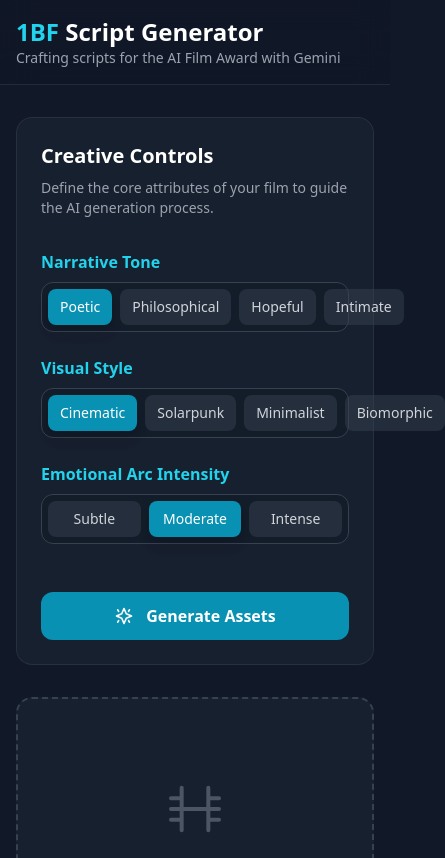
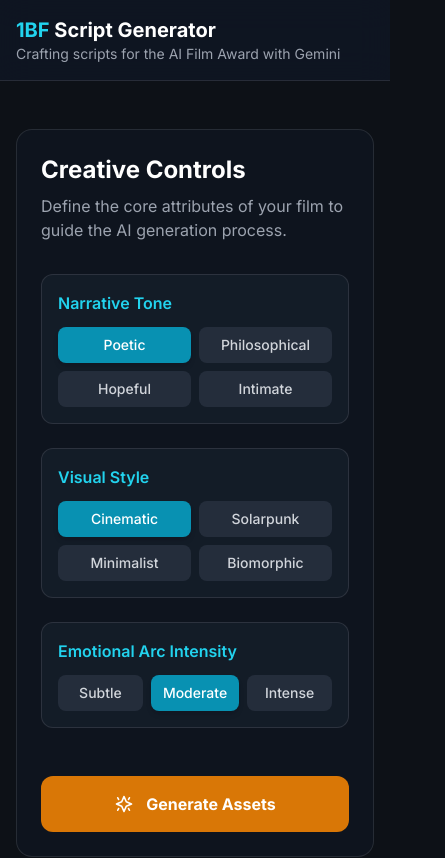
Before and after one commit to doubleoroos/1-billion-followers-script-generator, a React (Vite) app: page / in a window 390 px wide. Shown: the top 858 px of the page, 445 px wide, since content can reach past the window. Built offline with nearby package versions, Linux system fonts and the light colour scheme; no server answers.

Commit message:
feat: Enhance UI and styling for script generation
Introduce a more modern and consistent UI theme with improved typography, background colors, and component styling. Refine layout for better usability and responsiveness. Improve undo/redo functionality within the output display.

```diff
--- a/App.tsx
+++ b/App.tsx
@@ -69,11 +69,11 @@ const App: React.FC = () => {
   }, []);
 
   return (
-    <div className="min-h-screen bg-gray-900 text-gray-200 font-sans">
+    <div className="min-h-screen bg-[#0D1117] text-gray-200 font-sans">
       <Header />
-      <main className="container mx-auto px-4 py-8">
-        <div className="grid grid-cols-1 lg:grid-cols-3 gap-8 items-start">
-          <div className="lg:col-span-1 sticky top-24">
+      <main className="container mx-auto px-4 py-12">
+        <div className="grid grid-cols-1 lg:grid-cols-12 gap-8 items-start">
+          <div className="lg:col-span-4 sticky top-24">
             <InputPanel
               onGenerate={handleGenerate}
               isLoading={isLoading}
@@ -85,20 +85,20 @@ const App: React.FC = () => {
               setNarrativeTone={setNarrativeTone}
             />
           </div>
-          <div className="lg:col-span-2">
+          <div className="lg:col-span-8">
             {isLoading && <LoadingSpinner message={loadingMessage} />}
             {error && !isLoading && (
-              <div className="bg-red-900/20 border border-red-700/50 text-red-300 p-6 rounded-2xl flex items-start space-x-4 animate-fade-in">
+              <div className="bg-red-900/20 border border-red-500/30 text-red-200 p-6 rounded-2xl flex items-start space-x-4 animate-fade-in">
                  <svg xmlns="http://www.w3.org/2000/svg" className="h-8 w-8 text-red-400/80 flex-shrink-0 mt-1" fill="none" viewBox="0 0 24 24" stroke="currentColor">
                   <path strokeLinecap="round" strokeLinejoin="round" strokeWidth={2} d="M12 9v2m0 4h.01m-6.938 4h13.856c1.54 0 2.502-1.667 1.732-3L13.732 4c-.77-1.333-2.694-1.333-3.464 0L3.34 16c-.77 1.333.192 3 1.732 3z" />
                 </svg>
                 <div>
-                    <h3 className="text-xl font-bold mb-1 text-white">Generation Failed</h3>
+                    <h3 className="text-xl font-semibold mb-1 text-white">Generation Failed</h3>
                     <p className="mb-4 text-gray-300">{error}</p>
                     <button
                       onClick={handleGenerate}
                       disabled={isLoading}
-                      className="flex items-center justify-center gap-2 bg-amber-600 text-white font-bold py-2 px-5 rounded-lg hover:bg-amber-500 transition-all disabled:bg-gray-600 disabled:cursor-not-allowed transform hover:scale-105 focus:outline-none focus:ring-2 focus:ring-amber-400 focus:ring-offset-2 focus:ring-offset-gray-900"
+                      className="flex items-center justify-center gap-2 bg-amber-600 text-white font-bold py-2 px-5 rounded-lg hover:bg-amber-500 transition-all duration-300 disabled:bg-gray-600 disabled:cursor-not-allowed transform hover:scale-105 focus:outline-none focus:ring-4 focus:ring-amber-400/50 focus:ring-offset-2 focus:ring-offset-[#0D1117]"
                     >
                       <svg xmlns="http://www.w3.org/2000/svg" className="h-5 w-5" viewBox="0 0 20 20" fill="currentColor">
                         <path fillRule="evenodd" d="M4 2a1 1 0 011 1v2.101a7.002 7.002 0 0111.601 2.566 1 1 0 11-1.885.666A5.002 5.002 0 005.999 7H9a1 1 0 010 2H4a1 1 0 01-1-1V3a1 1 0 011-1zm.008 9.057a1 1 0 011.276.61A5.002 5.002 0 0014.001 13H11a1 1 0 110-2h5a1 1 0 011 1v5a1 1 0 11-2 0v-2.101a7.002 7.002 0 01-11.601-2.566 1 1 0 01.61-1.276z" clipRule="evenodd" />
@@ -118,10 +118,10 @@ const App: React.FC = () => {
               />
             )}
              {!isLoading && !error && !generatedAssets && (
-                <div className="flex flex-col items-center justify-center bg-gray-800/50 border-2 border-dashed border-gray-700 p-12 rounded-2xl h-full min-h-[400px]">
+                <div className="flex flex-col items-center justify-center bg-gray-900/30 border-2 border-dashed border-gray-500/30 p-12 rounded-2xl h-full min-h-[500px] text-center">
                     <svg xmlns="http://www.w3.org/2000/svg" className="h-16 w-16 text-gray-600 mb-4" fill="none" viewBox="0 0 24 24" stroke="currentColor"><path strokeLinecap="round" strokeLinejoin="round" strokeWidth={1.5} d="M7 4v16M17 4v16M3 8h4m10 0h4M3 12h18M3 16h4m10 0h4" /></svg>
                     <h3 className="text-xl font-bold text-white">Your Creative Assets Will Appear Here</h3>
-                    <p className="text-gray-400 mt-2 text-center max-w-md">Use the controls on the left to define your creative direction, then click "Generate Assets" to begin the process.</p>
+                    <p className="text-gray-400 mt-2 max-w-md">Use the controls on the left to define your creative direction, then click "Generate Assets" to bring your vision to life.</p>
                 </div>
             )}
           </div>
--- a/components/Header.tsx
+++ b/components/Header.tsx
@@ -2,12 +2,14 @@ import React from 'react';
 
 export const Header: React.FC = () => {
   return (
-    <header className="bg-gray-900/70 backdrop-blur-lg border-b border-gray-700/50 sticky top-0 z-50">
-      <div className="container mx-auto px-4 py-4">
-        <h1 className="text-2xl font-bold text-white">
-          <span className="text-cyan-400">1BF</span> Script Generator
-        </h1>
-        <p className="text-gray-400 text-sm">Crafting scripts for the AI Film Award with Gemini</p>
+    <header className="bg-gray-900/70 backdrop-blur-lg border-b border-white/10 sticky top-0 z-50">
+      <div className="container mx-auto px-4 py-4 flex justify-between items-center">
+        <div>
+          <h1 className="text-xl font-bold text-white">
+            <span className="text-cyan-400">1BF</span> Script Generator
+          </h1>
+          <p className="text-gray-400 text-sm">Crafting scripts for the AI Film Award with Gemini</p>
+        </div>
       </div>
     </header>
   );
--- a/components/InputPanel.tsx
+++ b/components/InputPanel.tsx
@@ -31,9 +31,9 @@ const OptionButton = <T extends string>({
     <button
       onClick={() => onClick(value)}
       title={tooltip}
-      className={`flex-1 px-3 py-2 text-sm font-medium rounded-lg transition-all duration-200 focus:outline-none focus:ring-2 focus:ring-offset-2 focus:ring-offset-gray-800 focus:ring-cyan-500 ${
+      className={`flex-1 px-3 py-2 text-sm font-medium rounded-lg transition-all duration-200 focus:outline-none focus:ring-2 focus:ring-offset-2 focus:ring-offset-gray-900 focus:ring-cyan-500 ${
         isActive
-          ? 'bg-cyan-600 text-white shadow-lg'
+          ? 'bg-cyan-600 text-white shadow-md'
           : 'bg-gray-700/50 text-gray-300 hover:bg-gray-700'
       }`}
     >
@@ -53,34 +53,34 @@ export const InputPanel: React.FC<InputPanelProps> = ({
   setNarrativeTone
 }) => {
   return (
-    <div className="bg-gray-800/50 p-6 rounded-2xl border border-gray-700/50 h-full flex flex-col space-y-8">
+    <div className="bg-gray-900/50 p-6 rounded-2xl border border-white/10 h-full flex flex-col space-y-8">
       <div>
-        <h2 className="text-xl font-bold mb-2 text-white">Creative Controls</h2>
-        <p className="text-sm text-gray-400">Define the core attributes of your film to guide the AI generation process.</p>
+        <h2 className="text-2xl font-bold mb-2 text-white">Creative Controls</h2>
+        <p className="text-gray-400">Define the core attributes of your film to guide the AI generation process.</p>
       </div>
 
       <div className="space-y-6">
-        <div>
-          <h3 className="font-semibold text-cyan-400 mb-2">Narrative Tone</h3>
-          <div className="flex justify-between items-center gap-2 bg-gray-900/50 p-1.5 rounded-xl border border-gray-700">
+        <div className="p-4 bg-gray-800/40 rounded-xl border border-white/10">
+          <h3 className="font-semibold text-cyan-400 mb-3">Narrative Tone</h3>
+          <div className="grid grid-cols-2 gap-2">
               <OptionButton value="poetic" current={narrativeTone} onClick={setNarrativeTone} tooltip="Evocative, metaphorical language; focuses on feeling and imagery.">Poetic</OptionButton>
               <OptionButton value="philosophical" current={narrativeTone} onClick={setNarrativeTone} tooltip="Explores deep questions about existence, humanity, and meaning.">Philosophical</OptionButton>
               <OptionButton value="hopeful" current={narrativeTone} onClick={setNarrativeTone} tooltip="Inspiring and optimistic, focusing on positive outcomes.">Hopeful</OptionButton>
               <OptionButton value="intimate" current={narrativeTone} onClick={setNarrativeTone} tooltip="A close, personal, and reflective perspective.">Intimate</OptionButton>
           </div>
         </div>
-        <div>
-          <h3 className="font-semibold text-cyan-400 mb-2">Visual Style</h3>
-          <div className="flex justify-between items-center gap-2 bg-gray-900/50 p-1.5 rounded-xl border border-gray-700">
+        <div className="p-4 bg-gray-800/40 rounded-xl border border-white/10">
+          <h3 className="font-semibold text-cyan-400 mb-3">Visual Style</h3>
+          <div className="grid grid-cols-2 gap-2">
               <OptionButton value="cinematic" current={visualStyle} onClick={setVisualStyle} tooltip="Photorealistic, grand, and emotionally resonant visuals with dramatic lighting.">Cinematic</OptionButton>
               <OptionButton value="solarpunk" current={visualStyle} onClick={setVisualStyle} tooltip="Utopian and nature-integrated, with organic architecture and lush greenery.">Solarpunk</OptionButton>
               <OptionButton value="minimalist" current={visualStyle} onClick={setVisualStyle} tooltip="Clean, abstract, and symbolic, using simple forms and negative space.">Minimalist</OptionButton>
               <OptionButton value="biomorphic" current={visualStyle} onClick={setVisualStyle} tooltip="Fluid, organic shapes inspired by nature's curves and patterns.">Biomorphic</OptionButton>
           </div>
         </div>
-        <div>
-          <h3 className="font-semibold text-cyan-400 mb-2">Emotional Arc Intensity</h3>
-          <div className="flex justify-between items-center gap-2 bg-gray-900/50 p-1.5 rounded-xl border border-gray-700">
+        <div className="p-4 bg-gray-800/40 rounded-xl border border-white/10">
+          <h3 className="font-semibold text-cyan-400 mb-3">Emotional Arc Intensity</h3>
+          <div className="flex justify-between items-center gap-2">
             <OptionButton value="subtle" current={emotionalArc} onClick={setEmotionalArc} tooltip="A gentle, contemplative arc with nuanced feelings.">Subtle</OptionButton>
             <OptionButton value="moderate" current={emotionalArc} onClick={setEmotionalArc} tooltip="A balanced journey with clear peaks and valleys.">Moderate</OptionButton>
             <OptionButton value="intense" current={emotionalArc} onClick={setEmotionalArc} tooltip="A powerful, dramatic arc with stark contrasts.">Intense</OptionButton>
@@ -89,11 +89,11 @@ export const InputPanel: React.FC<InputPanelProps> = ({
       </div>
 
 
-      <div className="pt-4">
+      <div className="pt-4 mt-auto">
         <button
           onClick={onGenerate}
           disabled={isLoading}
-          className="w-full flex items-center justify-center gap-3 bg-cyan-600 text-white font-bold py-3 px-4 rounded-xl hover:bg-cyan-500 transition-all duration-200 disabled:bg-gray-600 disabled:cursor-not-allowed transform hover:scale-105 focus:outline-none focus:ring-4 focus:ring-cyan-500/50"
+          className="w-full flex items-center justify-center gap-3 bg-amber-600 text-white font-bold py-4 px-4 rounded-xl hover:bg-amber-500 transition-all duration-300 disabled:bg-gray-600 disabled:cursor-not-allowed transform hover:scale-105 focus:outline-none focus:ring-4 focus:ring-amber-500/50"
         >
           {isLoading ? (
             <>
--- a/index.html
+++ b/index.html
@@ -5,7 +5,30 @@
     <link rel="icon" type="image/svg+xml" href="/vite.svg" />
     <meta name="viewport" content="width=device-width, initial-scale=1.0" />
     <title>1 Billion Followers Script Generator</title>
+    <link rel="preconnect" href="https://fonts.googleapis.com">
+    <link rel="preconnect" href="https://fonts.gstatic.com" crossorigin>
+    <link href="https://fonts.googleapis.com/css2?family=Inter:wght@400;500;600;700;800;900&display=swap" rel="stylesheet">
     <script src="https://cdn.tailwindcss.com"></script>
+    <script>
+      tailwind.config = {
+        theme: {
+          extend: {
+            fontFamily: {
+              sans: ['Inter', 'sans-serif'],
+            },
+            keyframes: {
+              'fade-in': {
+                '0%': { opacity: '0', transform: 'translateY(10px)' },
+                '100%': { opacity: '1', transform: 'translateY(0)' },
+              }
+            },
+            animation: {
+              'fade-in': 'fade-in 0.5s ease-out forwards',
+            }
+          }
+        }
+      }
+    </script>
   <script type="importmap">
 {
   "imports": {
@@ -17,7 +40,7 @@
 }
 </script>
 </head>
-  <body class="bg-gray-900">
+  <body class="bg-[#0D1117]">
     <div id="root"></div>
     <script type="module" src="/index.tsx"></script>
   </body>
```
Also changed, not shown: components/LoadingSpinner.tsx (+5 -5 lines), components/OutputDisplay.tsx (+50 -58 lines).
